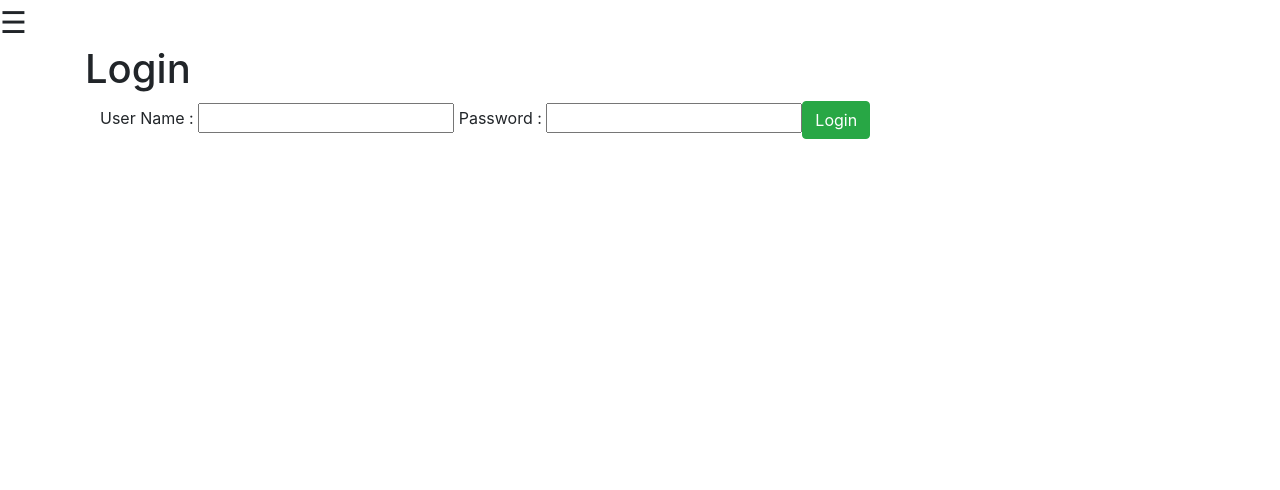
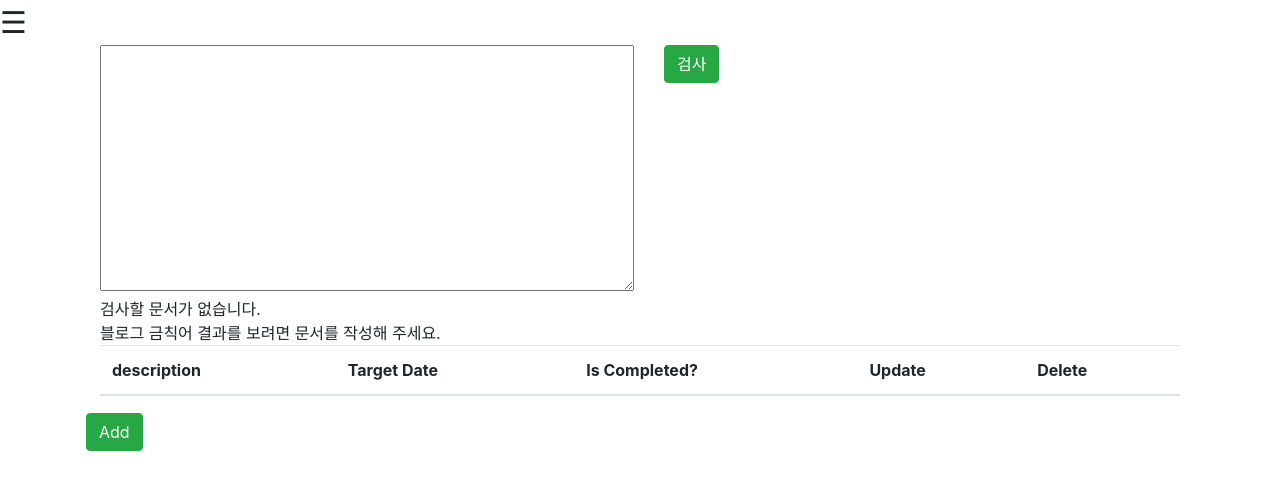
Before and after one commit to keunyop/badwordcheck-web, an Angular app: page / in a window 1280 px wide. Shown: the top 490 px of the page. Built offline with nearby package versions, Linux system fonts and the light colour scheme.

Commit message:
developing

```diff
--- a/src/app/app-routing.module.ts
+++ b/src/app/app-routing.module.ts
@@ -9,7 +9,7 @@ import { RouteGuardService } from './service/route-guard.service';
 import { AlertComponent } from './alert/alert.component';
 
 const routes: Routes = [
-  { path: '', component: LoginComponent },
+  { path: '', component: DocumentComponent },
   { path: 'login', component: LoginComponent },
   {
     path: 'welcome/:name',
--- a/src/app/document/document.component.html
+++ b/src/app/document/document.component.html
@@ -1,10 +1,15 @@
 <div class="container">
     <div class="row">
         <div class="col">
-            <textarea name="document-editor" cols="50" rows="10" placeholder="여기에 텍스트를 입력하거나 붙여(Ctrl + V) 넣으세요."></textarea>
+            <textarea name="document-editor" cols="50" rows="10" placeholder="여기에 텍스트를 입력하거나 붙여(Ctrl + V) 넣으세요.">
+            </textarea>
         </div>
         <div class="col">
-            <h1>All alerts</h1>
+            <button (click)="checkBadWords()" class="btn btn-success">검사</button>
+        </div>
+        <div class="col">
+            <div *ngIf='alertTitle'>{{alertTitle}}</div>
+            <div *ngIf='alertMessage'>{{alertMessage}}</div>
             <div class="alert alert-success" *ngIf='message'>{{message}}</div>
 
             <table class="table">
--- a/src/app/document/document.component.ts
+++ b/src/app/document/document.component.ts
@@ -19,6 +19,8 @@ export class Alert {
 })
 export class DocumentComponent implements OnInit {
   alerts: Alert[];
+  alertTitle: string;
+  alertMessage: string;
   message: string;
 
   constructor(
@@ -28,7 +30,9 @@ export class DocumentComponent implements OnInit {
   ) {}
 
   ngOnInit(): void {
-    this.refreshAlerts();
+    // this.refreshAlerts();
+    this.alertTitle = '검사할 문서가 없습니다.';
+    this.alertMessage = '블로그 금칙어 결과를 보려면 문서를 작성해 주세요.';
   }
 
   refreshAlerts() {
@@ -56,4 +60,9 @@ export class DocumentComponent implements OnInit {
   addAlert() {
     this.router.navigate(['alerts', -1]);
   }
+
+  checkBadWords() {
+    this.alertTitle = 'All Alerts';
+    this.alertMessage = '';
+  }
 }
```
